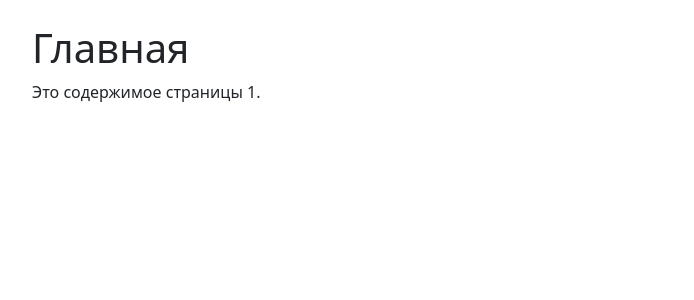
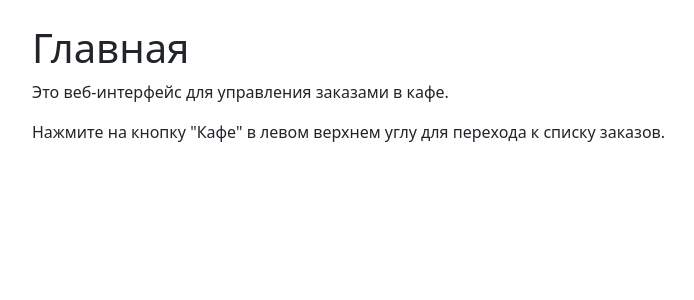
Before and after one commit to funtikwpuntik/control-orders-cafe, a Django app: page /cafe/ in a window 1280 px wide. Shown: the part 56-356 px from the top of the page, without its empty margins (50-744 px from the left). Run offline with Django 5.2, Linux system fonts and the light colour scheme.

Commit message:
Косметические улучшения

```diff
--- a/api/views.py
+++ b/api/views.py
@@ -5,6 +5,10 @@ from .models import ApiOrder
 from .serializers import OrderSerializer, OrderStatusSerializer, OrderListSerializer
 
 class OrderViewSet(viewsets.ModelViewSet):
+    """
+    ViewSet для работы с приложением по api.
+    Реализованы CRUD операции
+    """
     queryset = ApiOrder.objects.all()
     serializer_class = OrderSerializer
 
--- a/app/templates/index.html
+++ b/app/templates/index.html
@@ -3,6 +3,7 @@
 
 {% block content %}
 <h1>Главная</h1>
-<p>Это содержимое страницы 1.</p>
+<p>Это веб-интерфейс для управления заказами в кафе.</p>
+<p>Нажмите на кнопку "Кафе" в левом верхнем углу для перехода к списку заказов.</p>
 
 {% endblock %}
--- a/app/views.py
+++ b/app/views.py
@@ -1,6 +1,5 @@
 from django.shortcuts import render, get_object_or_404, redirect
 
-from django.http import HttpResponse
 
 from app.forms import OrderForm, OrderStatusForm
 import json
@@ -11,6 +10,9 @@ from django.db.models import Sum, Q
 
 
 def revenue_report(request):
+
+    # Модуль для расчета суммы выручки
+
     total_revenue = Order.objects.filter(status='оплачено').aggregate(Sum('total_price'))['total_price__sum']
     return render(request, 'revenue_report.html', {'total_revenue': total_revenue})
 def index(request):
@@ -18,6 +20,9 @@ def index(request):
 
 
 def add_order(request):
+
+    # Страница добавления заказа
+
     if request.POST:
         post_data = request.POST.copy()
         post_data['items'] = request.POST.getlist('items')
@@ -41,7 +46,10 @@ def add_order(request):
     return render(request, 'add_order.html', {'form': form})
 
 def list_orders(request):
-    query = request.GET.get('q')  # Получаем поисковый запрос
+
+    # Страница со списком заказов
+
+    query = request.GET.get('q')
     if query:
         query = query.lower()
         # Ищем заказы по номеру стола или статусу
@@ -54,6 +62,9 @@ def list_orders(request):
     return render(request, 'list_orders.html', {'orders': orders})
 
 def change_order(request, pk):
+
+    # Страница изменения статуса заказа
+
     order = get_object_or_404(Order, pk=pk)
     if request.method == 'POST':
         form = OrderStatusForm(request.POST, instance=order)
@@ -65,6 +76,9 @@ def change_order(request, pk):
     return render(request, 'change_order.html', {'form': form, 'order': order})
 
 def delete_order(request, pk):
+
+    # Страница удаления заказа
+
     order = get_object_or_404(Order, pk=pk)
     if request.method == 'POST':
         order.delete()
--- a/cafe/settings.py
+++ b/cafe/settings.py
@@ -42,7 +42,7 @@ INSTALLED_APPS = [
     'rest_framework',
     'db',
 ]
-# handler404 = 'app.views.custom_404'
+
 MIDDLEWARE = [
     'django.middleware.security.SecurityMiddleware',
     'django.contrib.sessions.middleware.SessionMiddleware',
```
Also changed, not shown: api/serializers.py (+0 -44 lines), api/urls.py (+0 -8 lines), app/forms.py (+3 -11 lines), README.md.
